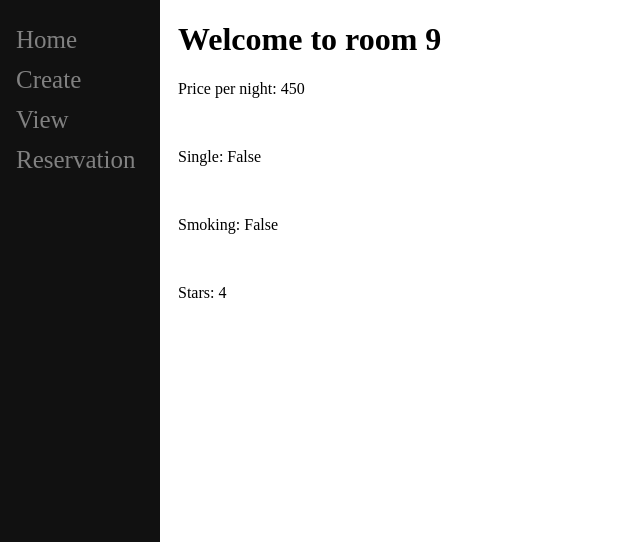
After one commit to alexjuv1/Responsive-Hotel-Booking-Website, a Django app: page /roomShow/9 in a window 1280 px wide. The commit adds this page. Shown: the top 542 px of the page, without its empty margins (0-640 px from the left). Run offline with Django 4.2, Linux system fonts and the light colour scheme; data comes from the database, SQL or seed files in the repository.

Commit message:
room names are hyperlinked to room view page

```diff
--- a/main/models.py
+++ b/main/models.py
@@ -11,7 +11,7 @@ class room(models.Model):
     stars = models.IntegerField()
 
     def __str__(self):
-        return ("Room"+str(self.room_number))
+        return ("Room Number: "+str(self.room_number) +" "+ "Price per night: $" + str(self.price_per_night) + "\n" + "Single: "+ str(self.single)+ "\n" + "Smoking: "+ str(self.smoking) + "\n" + "Stars: "+ str(self.stars))
 
 class users(models.Model):
     email = models.CharField(max_length=255)
--- /dev/null
+++ b/main/templates/main/viewRoom.html
@@ -0,0 +1,15 @@
+{% extends 'main/base.html' %}
+{% block title %}
+Room {{ls.room_number}}
+{% endblock %}
+
+{% block content %}
+<h1>Welcome to room {{ls.room_number}}</h1>
+<p>Price per night: {{ls.price_per_night}}</p>
+<br>
+<p>Single: {{ls.single}}</p>
+<br>
+<p>Smoking: {{ls.smoking}} </p>
+<br>
+<p>Stars: {{ls.stars}}</p>
+{% endblock %}
--- a/main/urls.py
+++ b/main/urls.py
@@ -3,7 +3,7 @@ from django.urls import path
 from . import views
 
 urlpatterns = [
-    path("<int:id>", views.index, name="index"),
+    path("roomShow/<int:id>", views.index, name="index"),
     path("", views.home, name="home"),
     path("home/", views.home, name="home"),
     path("create/", views.create, name="create"),
--- a/main/views.py
+++ b/main/views.py
@@ -9,9 +9,8 @@ from django.http import HttpResponseRedirect
 # def index(response, email, password):
 #     ls = users.objects.get(email == email and password == password)
 def index(response, id):
-    ls = User.objects.get(id = id)
-    #return HttpResponse("<h1>%s</h1>" % ls.first_name)
-    return render(response, "main/viewUserData.html", {"ls": ls})
+    ls = room.objects.get(room_number=id)
+    return render(response, "main/viewRoom.html", {"ls": ls})
 
 def home(response):
     return render(response, "main/home.html", {})
@@ -40,6 +39,7 @@ def roomShow(response):
 
 
 def view(response):
+
     return render(response, "main/view.html")
 
 def reserve(response):
```
Also changed, not shown: main/templates/main/roomShow.html (+4 -4 lines).
